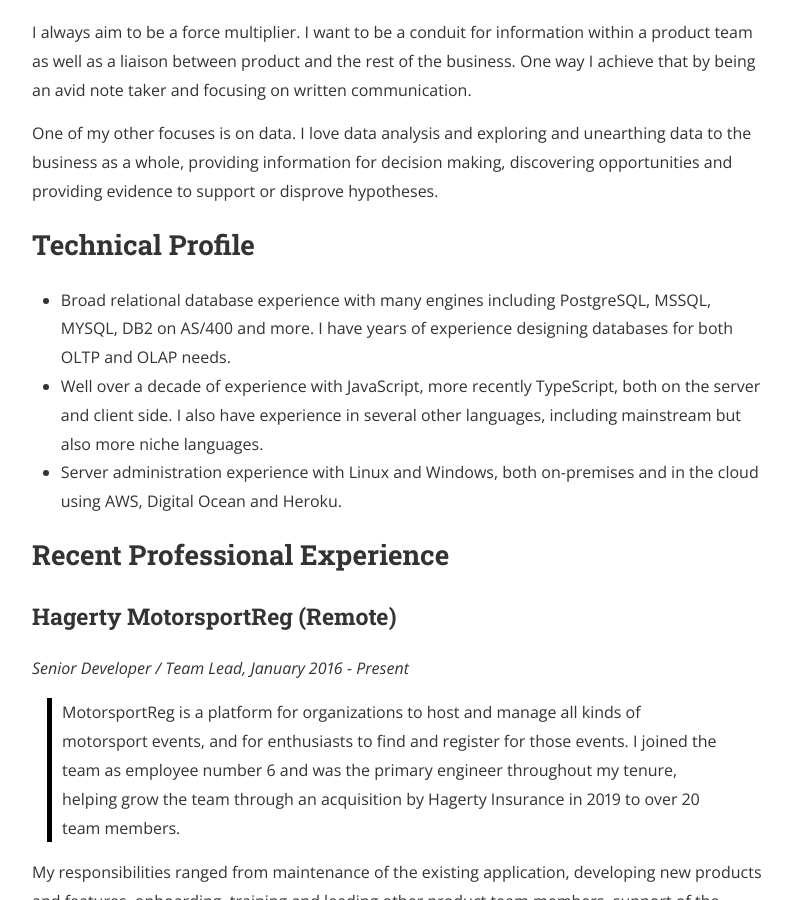
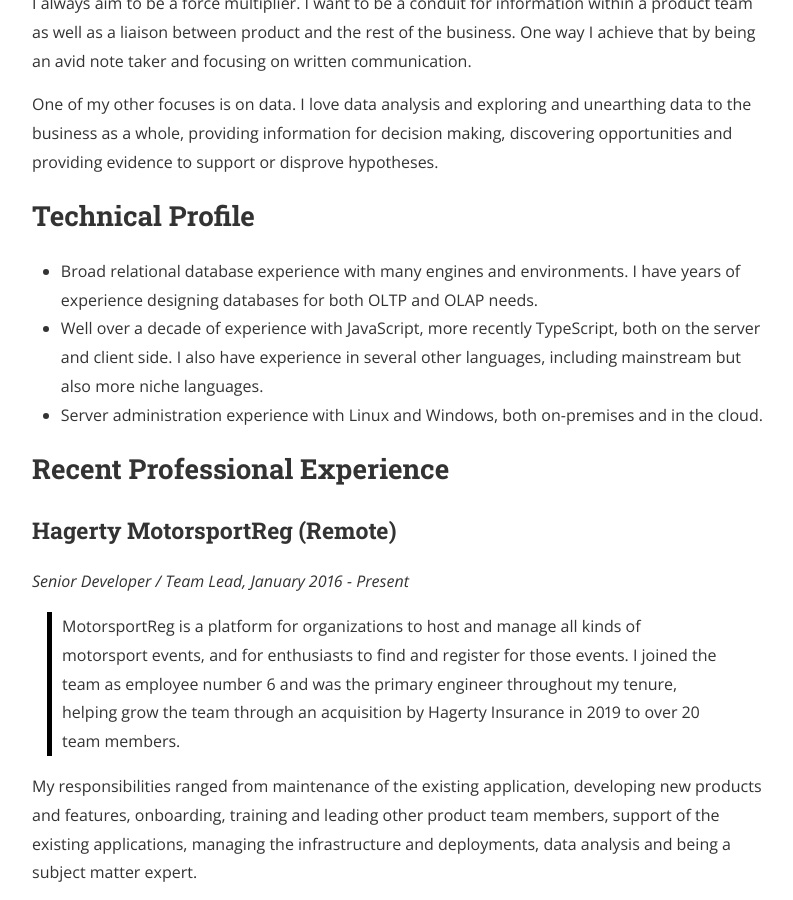
Before and after one commit to ryanguill/ryanguill.github.io, a Jekyll site: the page built from resume.html, in a window 1280 px wide and 900 px high, scrolled down 957 px. Shown: the whole window, without its empty margins (240-1033 px from the left). Built offline with Jekyll 4.4.1, drawn with Linux system fonts in a browser that asks for light colours; nearby versions of some CDN libraries; a style sheet for code colours, icons or effects is not loaded; some of the changed text lies outside the part shown.

Commit message:
resume changes remove address language tweaks remove specificity of technologies.

```diff
--- a/resume.html
+++ b/resume.html
@@ -41,9 +38,9 @@
 <h2 id="technical-profile">Technical Profile</h2>
 
 <ul>
-	<li>Broad relational database experience with many engines including PostgreSQL, MSSQL, MYSQL, DB2 on AS/400 and more. I have years of experience designing databases for both OLTP and OLAP needs.</li>
+	<li>Broad relational database experience with many engines and environments. I have years of experience designing databases for both OLTP and OLAP needs.</li>
 	<li>Well over a decade of experience with JavaScript, more recently TypeScript, both on the server and client side. I also have experience in several other languages, including mainstream but also more niche languages.</li>
-	<li>Server administration experience with Linux and Windows, both on-premises and in the cloud using AWS, Digital Ocean and Heroku.</li>
+	<li>Server administration experience with Linux and Windows, both on-premises and in the cloud.</li>
 </ul>
 
 <h2 id="professional-experience">Recent Professional Experience</h2>
```
Also changed, not shown: other parts of resume.html (+2 -5 lines).
